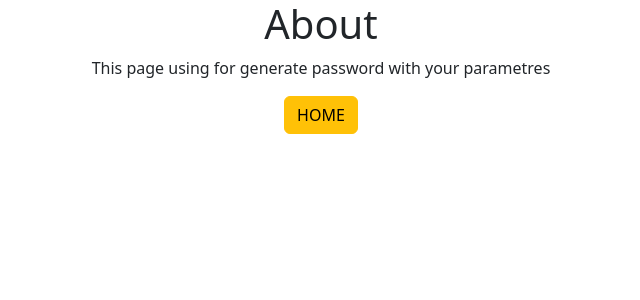
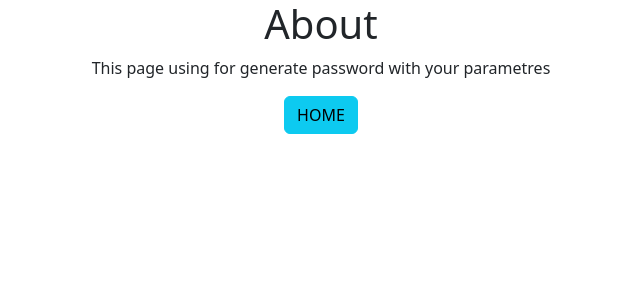
Before and after one commit to SinShyrika/django-password-generation, a Django app: template generation/templates/generation/about.html in a window 1280 px wide. Shown: the top 300 px of the page, without its empty margins (319-959 px from the left). Run offline with Django 4.2, Linux system fonts and the light colour scheme; the template is opened without the code that fills it, so the values that code supplies are empty.

Commit message:
Some tweaks on class

```diff
--- a/generation/templates/generation/about.html
+++ b/generation/templates/generation/about.html
@@ -3,5 +3,5 @@
 <div class="container text-center">
     <h1>About</h1>
     <p>This page using for generate password with your parametres</p>
-    <a href="{% url 'home' %}" class="btn btn-warning">HOME</a>
+    <a href="{% url 'home' %}" class="btn btn-info">HOME</a>
 </div>
```
